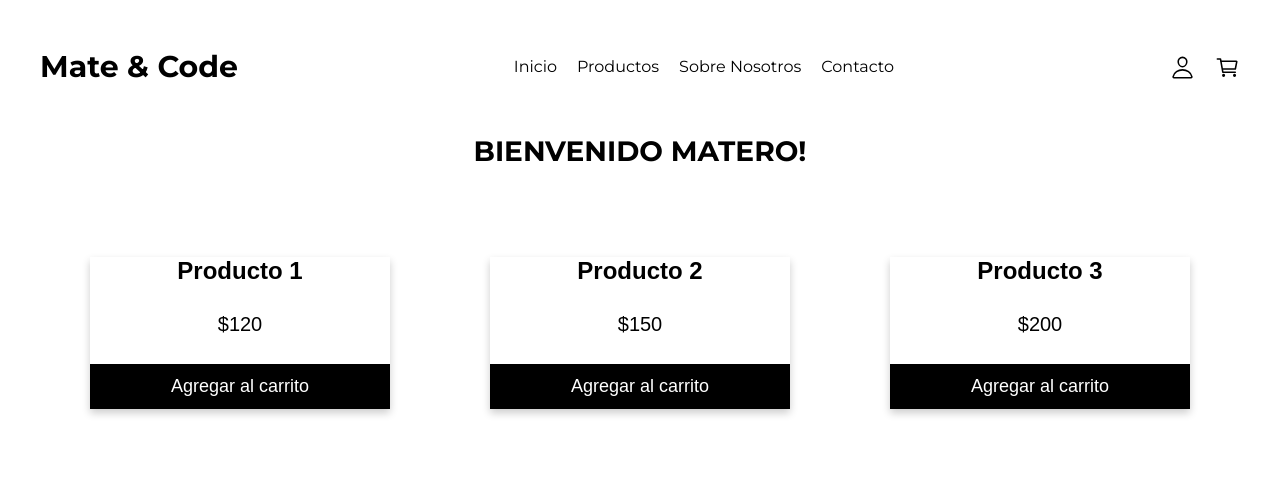
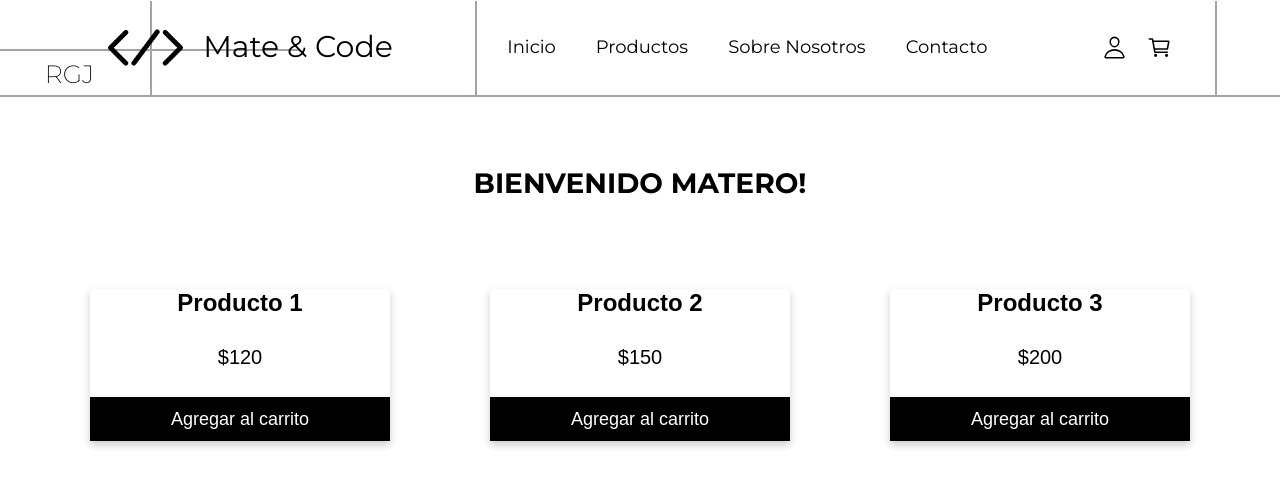
Before and after one commit to RamiroJG/ProyectoFinal-Gutierrez, a React (Vite) app: page / in a window 1280 px wide. Shown: the top 486 px of the page. Built offline with nearby package versions, Linux system fonts and the light colour scheme.

Commit message:
Mate&Code-Gutierrez

```diff
--- a/src/App.css
+++ b/src/App.css
@@ -25,6 +25,11 @@ p {
 .contenedor {
   width: 95%;
   max-width: 1200px;
+  margin: 0 auto;
+}
+.contenedor-header {
+  width: 95%;
+  max-width: 1400px;
   margin: 0 auto;
 }
 
--- a/src/components/ItemListContainer/ItemListContainer.jsx
+++ b/src/components/ItemListContainer/ItemListContainer.jsx
@@ -3,15 +3,17 @@ import Items from '../Items/Items'
 
 import './ItemListContainer.css'
 
-const ItemListContainer = ({greetings}) => {
+const ItemListContainer = ({ greetings }) => {
     return (
         <div className=''>
-            <h3>{greetings}</h3>
-            <div className='grid_items text-center contenedor'>
-                <Items nombre={"Producto 1"} precio={120}/>
-                <Items nombre={"Producto 2"} precio={150}/>
-                <Items nombre={"Producto 3"} precio={200} />
-            </div>
+            <section>
+                <h3>{greetings}</h3>
+                <div className='grid_items text-center contenedor'>
+                    <Items nombre={"Producto 1"} precio={120} />
+                    <Items nombre={"Producto 2"} precio={150} />
+                    <Items nombre={"Producto 3"} precio={200} />
+                </div>
+            </section>
         </div>
     )
 }
--- a/src/components/Items/Items.jsx
+++ b/src/components/Items/Items.jsx
@@ -3,9 +3,9 @@ import './Items.css'
 const Items = ({nombre, precio}) => {
     return (
         <section className="">
-            <div class="card">
+            <div className="card">
                 <h2>{nombre || "NO DISPONIBLE"}</h2>
-                <p class="precio">${precio || "SIN PRECIO"}</p>
+                <p className="precio">${precio || "SIN PRECIO"}</p>
                 <button disabled={!nombre}>Agregar al carrito</button>
             </div>
         </section>
--- a/src/components/NavBar/Header.css
+++ b/src/components/NavBar/Header.css
@@ -1,33 +1,96 @@
 /* HEADER INICIO */
-.header{
+/* .header{
   display: flex;
   justify-content: space-between;
   flex-direction: column;
   align-items: center;
   padding: 3rem 0;
+  border-bottom: 2px solid #AEA0A0;
+}
+@media (min-width: 768px){
+  .header{
+      flex-direction: row;
+  }
+} */
+.header-principal {
+  border-bottom: 2px solid #AEA0A0;
+  padding: 1rem 2rem;
+  position: relative;
+}
+.firma{
+  position: absolute;
+  left: 3.5%;
+  top: 63%;
+  font-size: 2.5rem;
+  font-weight: 200;
+}
+.barra-header-horizontal::after{
+  content: "";
+  position: absolute;
+  left: 0%;
+  top: 50%;
+  transform: translateY(-50%);
+  rotate: 180deg;
+  width: 300px;
+  height: 2px;
+  background-color: #AEA0A0;
+}
+.barra-header-vertical::after{
+  content: "";
+  position: absolute;
+  left: 8%;
+  top: 50%;
+  transform: translateY(-50%);
+  rotate: 90deg;
+  width: 96px;
+  height: 2px;
+  background-color: #AEA0A0;
+}
+.header{
+  display: flex;
+  justify-content: space-around;
+  flex-direction: column;
+  align-items: center;
 }
 @media (min-width: 768px){
   .header{
       flex-direction: row;
   }
 }
-.logo{
+.logo {
   display: flex;
   align-items: center;
   gap: 1rem;
+  position: relative;
+  gap: 2rem;
+}
+.logo::before {
+  content: "";
+  position: absolute;
+  left: 112%;
+  top: 50%;
+  transform: translateY(-50%);
+  rotate: 90deg;
+  width: 96px;
+  height: 2px;
+  background-color: #AEA0A0;
 }
 .logo h1{
   font-size: 3rem;
+  font-weight: 400;
+}
+.logo img{
+  width: 75px;
 }
 .nav-principal{
   display: flex;
   flex-direction: column;
   align-items: center;
-  gap: 2rem;
+  gap: 4rem;
 }
-.nav-principal ul{
+.nav-principal li{
   color: #000;
-  font-size: 1.5rem;
+  font-size: 1.8rem;
   list-style: none;
 }
 .nav-principal li:nth-child(1){
--- a/src/components/NavBar/NavBar.jsx
+++ b/src/components/NavBar/NavBar.jsx
@@ -1,12 +1,18 @@
 import Widgets from "../Widgets/Widgets"
 
 import './Header.css'
+import DevImge from "../../assets/img/dev.png"
 
 const NavBar = () => {
     return (
         <>
-            <header className="header contenedor text-center">
+            <header className="text-center header-principal">
+                <span className="barra-header-horizontal"></span>
+                <span className="firma">RGJ</span>
+                <span className="barra-header-vertical"></span>
+                <div className="header contenedor-header">
                     <div className="logo">
+                        <img src={DevImge} alt="" />
                         <h1>Mate & Code</h1>
                     </div>
 
@@ -20,7 +26,7 @@ const NavBar = () => {
                     </nav>
 
                     <Widgets />
-
+                </div>
             </header>
         </>
     )
--- a/src/components/Widgets/Widgets.css
+++ b/src/components/Widgets/Widgets.css
@@ -5,7 +5,19 @@
     gap: 2rem;
     align-items: center;
     font-size: 2.5rem;
+    position: relative;
 }
 
+.widgets::after{
+    content: "";
+    position: absolute;
+    left: 93%;
+    top: 50%;
+    transform: translateY(-50%);
+    rotate: 90deg;
+    width: 96px;
+    height: 2px;
+    background-color: #AEA0A0;
+}
 
 /* WIDGETS FINAL */
```
Also changed, not shown: src/assets/img/dev.png (added), src/assets/img/mate.png (added). Lines whose indentation alone changed are shown as unchanged.
